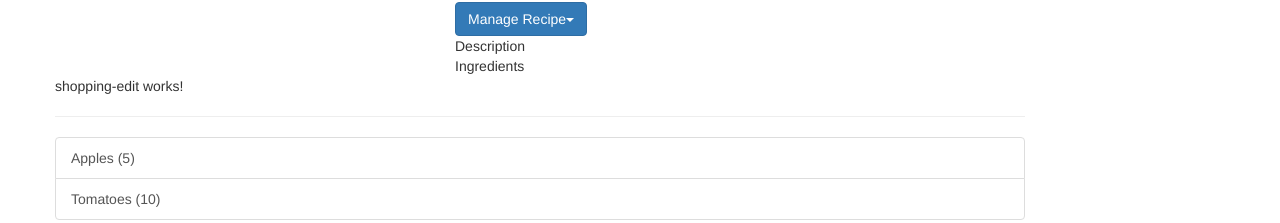
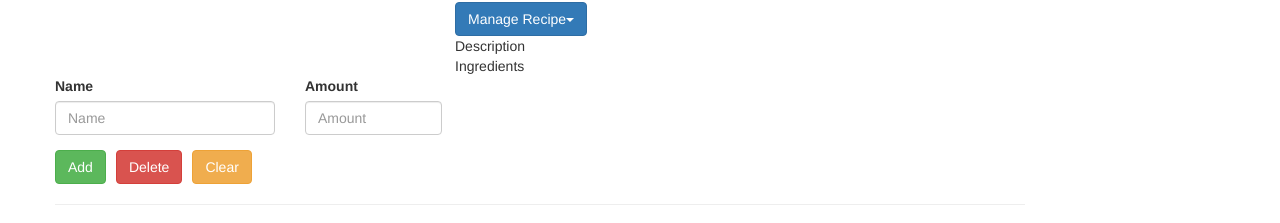
Before and after one commit to suraj200981/RecipesApp---AngularJS, an Angular app: page / in a window 1280 px wide. Shown: the part 440-663 px from the top of the page. Built offline with nearby package versions, Linux system fonts and the light colour scheme.

Commit message:
progress on shopping list form and buttons

```diff
--- a/src/app/shopping-list/shopping-edit/shopping-edit.component.html
+++ b/src/app/shopping-list/shopping-edit/shopping-edit.component.html
@@ -1 +1,23 @@
-<p>shopping-edit works!</p>
+<div class="row">
+    <div class="col-xs-12">
+        <form>
+            <div class="row">
+                <div class="col-sm-3 form-group">
+                    <label for="name">Name</label>
+                    <input type="text" class="form-control" id="name" placeholder="Name">
+                </div>
+                <div class="col-sm-2 form-group">
+                    <label for="amount">Amount</label>
+                    <input type="text" class="form-control" id="amount" placeholder="Amount">
+                </div>
+            </div>
+            <div class="row">
+                <div class="col-xs-12">
+                    <button type="submit" class="btn btn-success" style="margin-right: 10px;">Add</button>
+                    <button type="button" class="btn btn-danger" style="margin-right: 10px;">Delete</button>
+                    <button type="button" class="btn btn-warning" style="margin-right: 10px;">Clear</button>
+                </div>
+            </div>
+        </form>
+    </div>
+</div>
```
